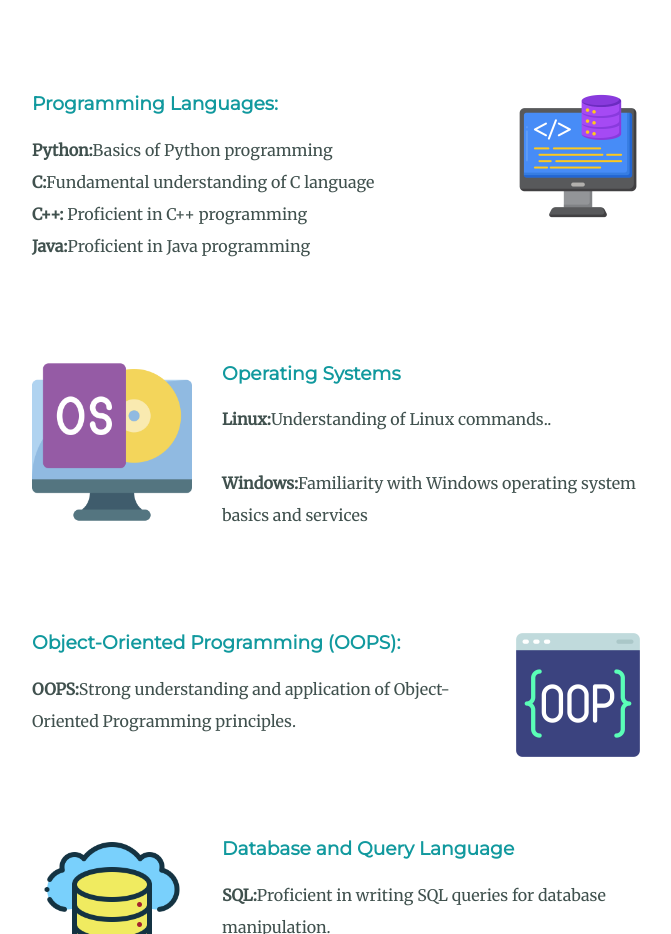
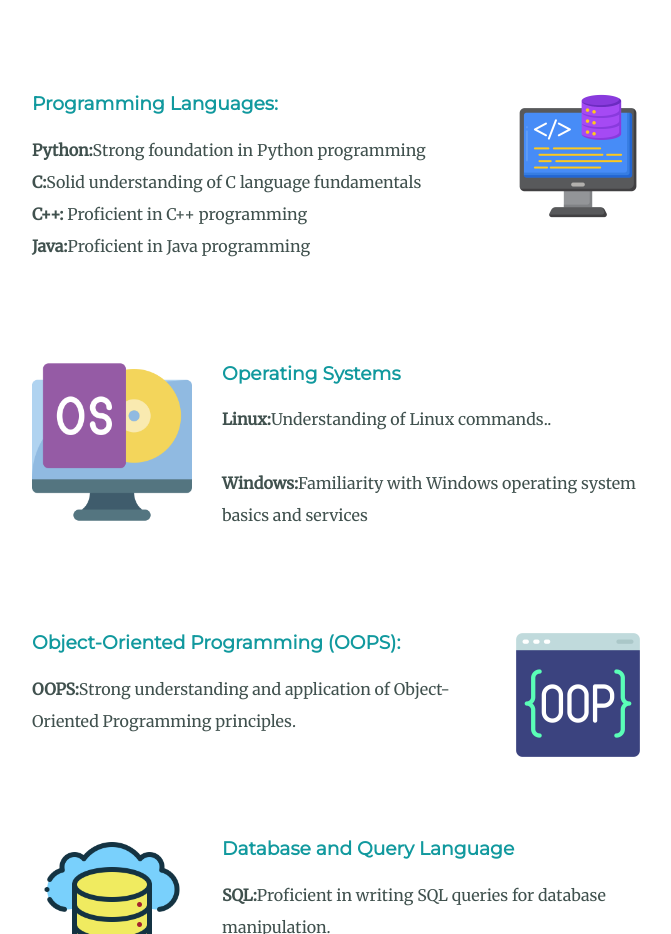
Before and after one commit to AnkitKadav/My_Portfolio_Website, a plain HTML site: page index.html in a window 1280 px wide. Shown: the part 2100-3034 px from the top of the page, without its empty margins (288-959 px from the left). Drawn offline with Linux system fonts and the light colour scheme.

Commit message:
Update index.html

```diff
--- a/index.html
+++ b/index.html
@@ -47,8 +47,8 @@
         <img class="skill-icon2" src="images/backend.png" alt="programming language">
         <h3>Programming Languages:</h3>
         <p>
-          <b>Python:</b>Basics of Python programming<br>
-          <b>C:</b>Fundamental understanding of C language<br>
+          <b>Python:</b>Strong foundation in Python programming<br>
+          <b>C:</b>Solid understanding of C language fundamentals<br>
           <b>C++:</b> Proficient in C++ programming<br>
           <b>Java:</b>Proficient in Java programming<br></p>
       </div>
```
